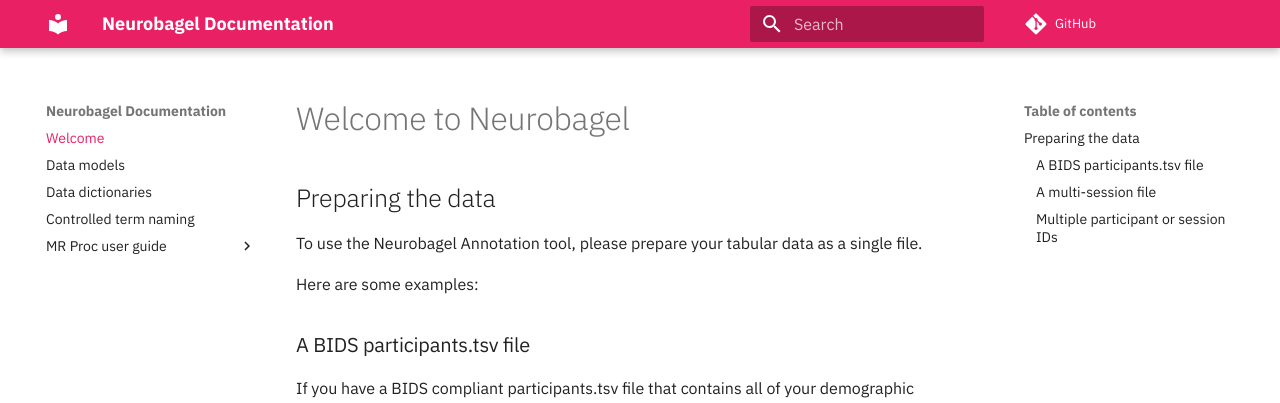
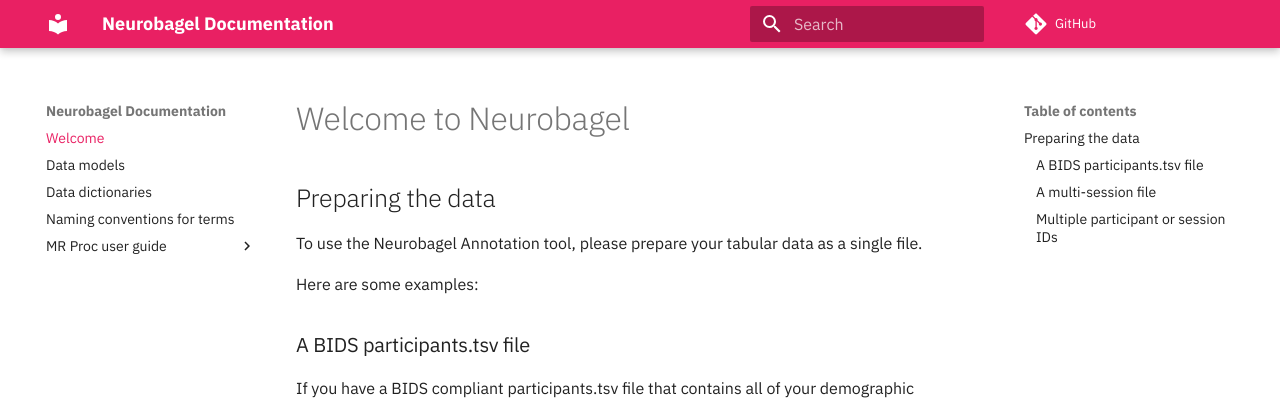
Before and after one commit to neurobagel/documentation, an MkDocs documentation site: the page built from docs/index.md, in a window 1280 px wide. Shown: the top 403 px of the page. Built offline with MkDocs 1.6.1 and Material for MkDocs 9.7.7, drawn with Linux system fonts in a browser that asks for light colours; comment, search, counter and statistics services are not loaded.

Commit message:
Update page title in nav
Co-authored-by: Sebastian Urchs <surchs@users.noreply.github.com>

```diff
--- a/mkdocs.yml
+++ b/mkdocs.yml
@@ -14,7 +14,7 @@
   - Welcome: "index.md"
   - Data models: "datamodels.md"
   - Data dictionaries: "dictionaries.md"
-  - Controlled term naming: "term_naming_standards.md"
+  - Naming conventions for terms: "term_naming_standards.md"
   - MR Proc user guide:
     - Overview: "mr_proc/overview.md"
     - Installation: "mr_proc/installation.md"
```
